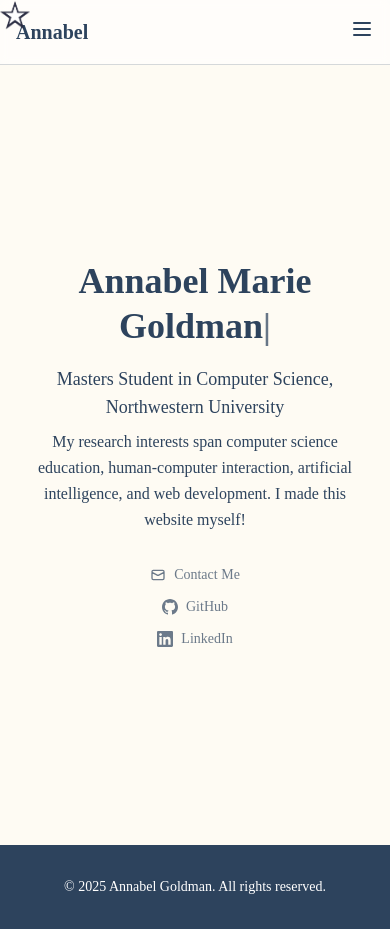
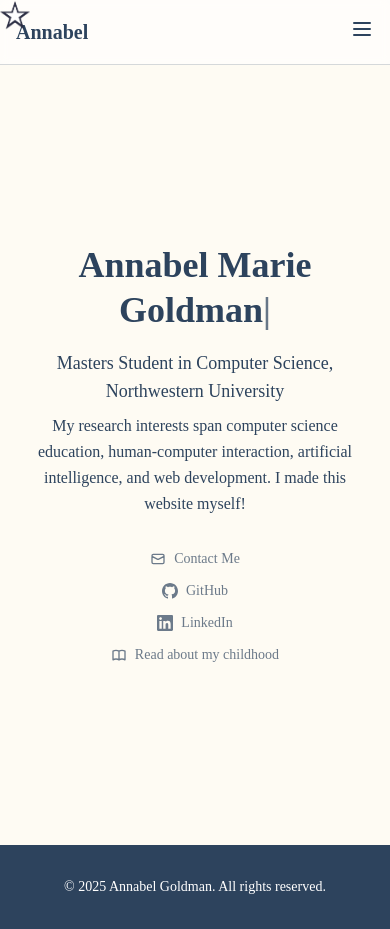
Before and after one commit to annabel-goldman/personal-website, a Next.js app: page / in a window 390 px wide. Built offline with nearby package versions, Linux system fonts and the light colour scheme.

Commit message:
Read about my childhood added.

```diff
--- a/components/Hero.tsx
+++ b/components/Hero.tsx
@@ -65,6 +65,12 @@ export default function Hero() {
             </svg>
             {UI_LABELS.LINKEDIN}
           </a>
+          <a href={LINKS.CHILDHOOD_BLOG} target="_blank" rel="noopener noreferrer" className="flex items-center gap-2 hover:text-navy-800 transition-colors text-sm sm:text-base">
+            <svg className="w-4 h-4 sm:w-5 sm:h-5" fill="none" stroke="currentColor" viewBox="0 0 24 24">
+              <path strokeLinecap="round" strokeLinejoin="round" strokeWidth={2} d="M12 6.253v13m0-13C10.832 5.477 9.246 5 7.5 5S4.168 5.477 3 6.253v13C4.168 18.477 5.754 18 7.5 18s3.332.477 4.5 1.253m0-13C13.168 5.477 14.754 5 16.5 5c1.746 0 3.332.477 4.5 1.253v13C19.832 18.477 18.246 18 16.5 18c-1.746 0-3.332.477-4.5 1.253" />
+            </svg>
+            {UI_LABELS.CHILDHOOD_BLOG}
+          </a>
         </div>
       </div>
       {/* Right: Carousel - absolutely flush to right edge, no padding/margin */}
--- a/constants/index.ts
+++ b/constants/index.ts
@@ -34,7 +34,8 @@ export const LINKS = {
   GITHUB: 'https://github.com/annabel-goldman',
   LINKEDIN: 'https://www.linkedin.com/in/annabel-goldman-43bba723a',
   EMAIL: 'annabel.m.goldman@gmail.com',
-  NORTHWESTERN: 'https://northwestern.edu'
+  NORTHWESTERN: 'https://northwestern.edu',
+  CHILDHOOD_BLOG: 'https://annabelblog.blogspot.com/'
 } as const;
 
 // UI constants
--- a/content/index.ts
+++ b/content/index.ts
@@ -70,6 +70,7 @@ export const UI_LABELS = {
   CONTACT_ME: 'Contact Me',
   GITHUB: 'GitHub',
   LINKEDIN: 'LinkedIn',
+  CHILDHOOD_BLOG: 'Read about my childhood',
 
   // Project modal buttons
   VIEW_PROJECT: 'View Project',
@@ -232,7 +233,7 @@ export const PROJECTS_CONTENT = {
     {
       id: 6,
       title: 'Visual Art Gallery',
-      description: 'A website that shows you some artwork I made.',
+      description: 'A website to hold all of the art work I made in high school. Hopefully I will be able to add to the collection when I have more free time!',
       technologies: [TECHNOLOGIES.REACT, TECHNOLOGIES.NEXTJS, TECHNOLOGIES.CSS],
       image: '/projects/visual-art-gallery.png',
       link: 'https://annabel-goldman.github.io/visual-art/',
```
